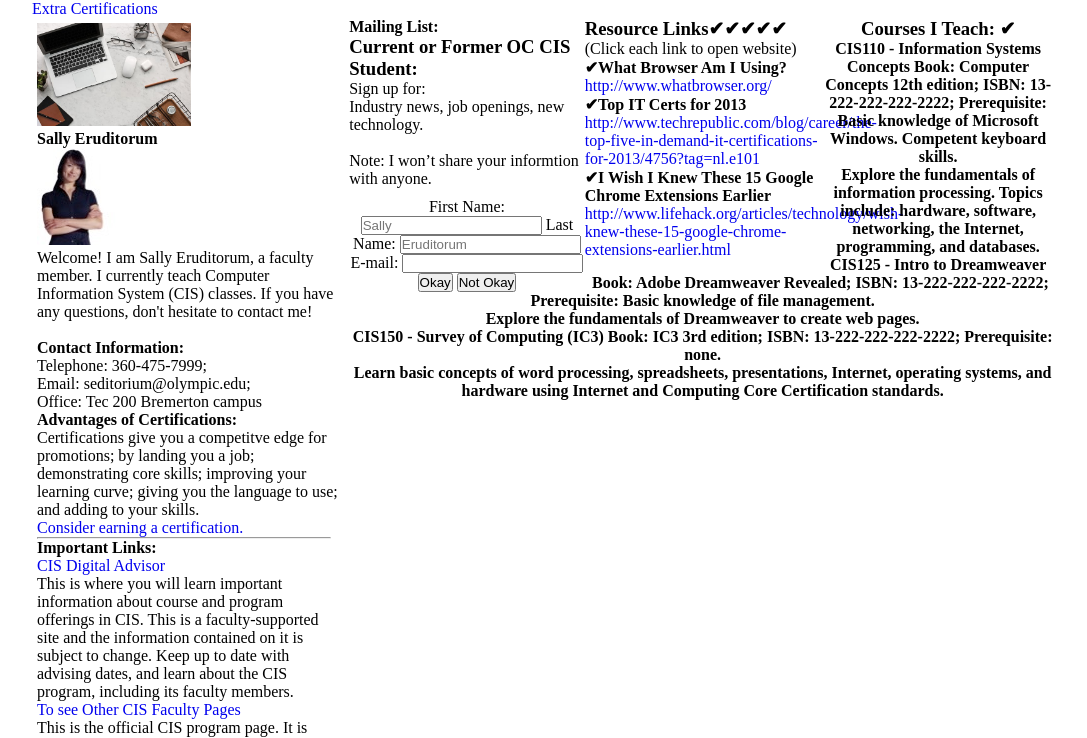
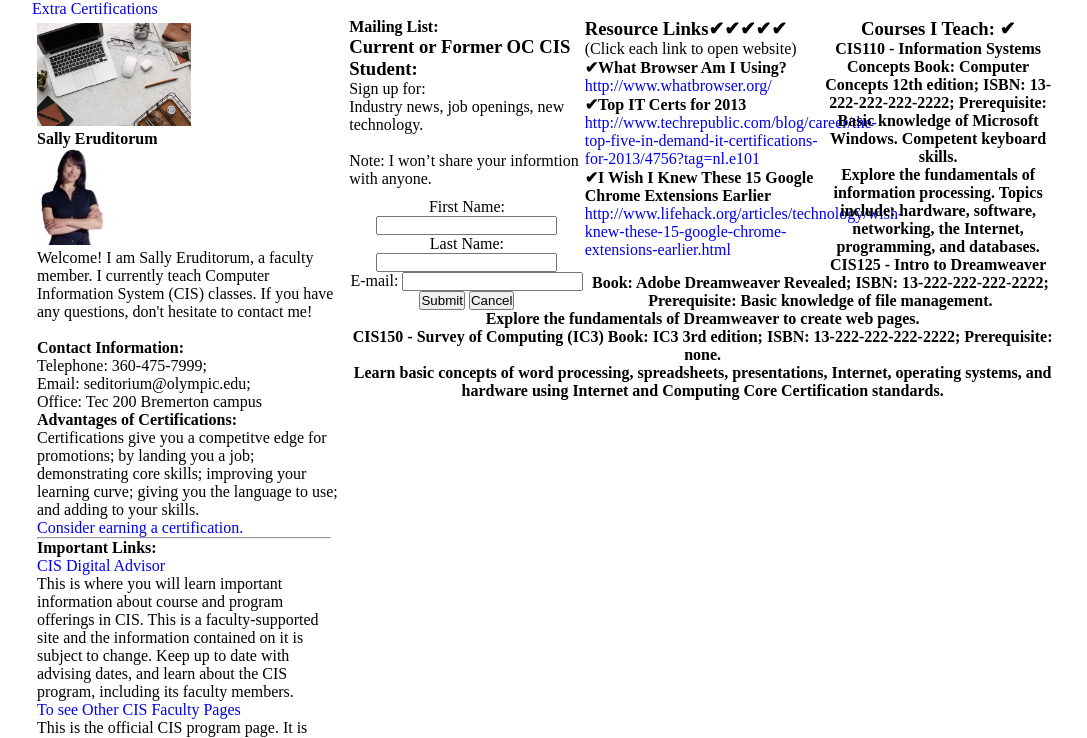
Before and after one commit to AbigailZelen/CIS-160, a plain HTML site: page U3/prototype.html in a window 1280 px wide. Shown: the part 54-792 px from the top of the page, without its empty margins (96-1183 px from the left). Drawn offline with Linux system fonts and the light colour scheme.

Commit message:
try again

```diff
--- a/U3/prototype.html
+++ b/U3/prototype.html
@@ -161,20 +161,24 @@
 
 							<label for="fName">First Name: </label>
 								<input name="fName" id="fName"
-									placeholder="Sally" />
+									placeholder="" />
+								</br>
 
 
 								<label for="lName">Last Name: </label>
 								<input name="lName" id="lName"
-									placeholder="Eruditorum" />
+									placeholder="" />
+								</br>
 
 								<label for="email">E-mail: </label>
 								<input name="email" id="email" type="email" required="required" />
+								</br>
 
-								<input type="submit" value="Okay" />
-								<input type="reset" value="Not Okay" />
+								<input type="submit" value="Submit" />
+								<input type="reset" value="Cancel" />
 
 						</form>
+
 				</section>
 
 				<section id="links">
```
